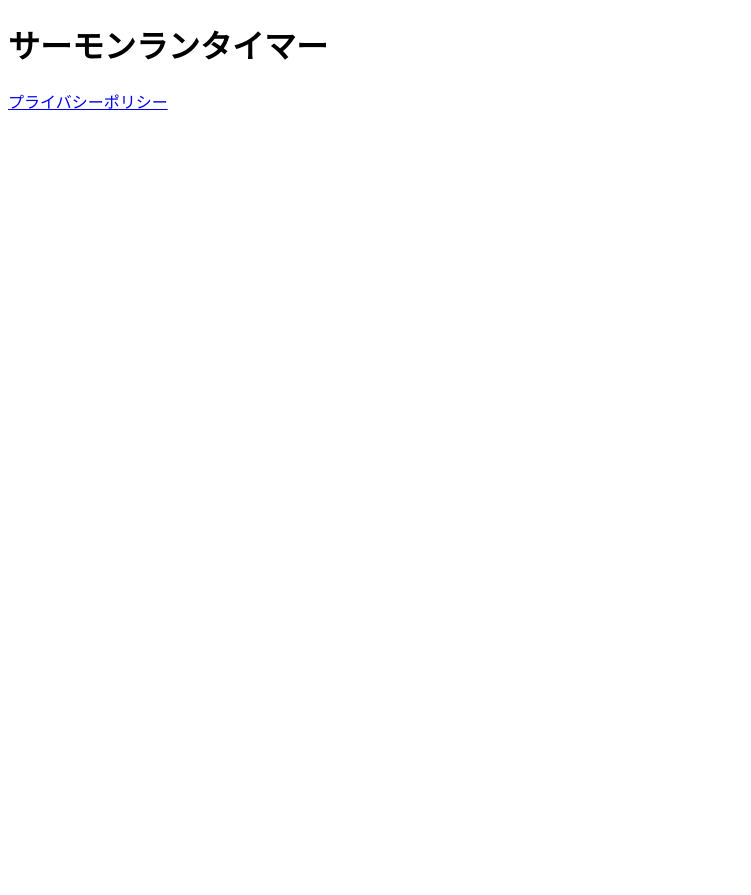
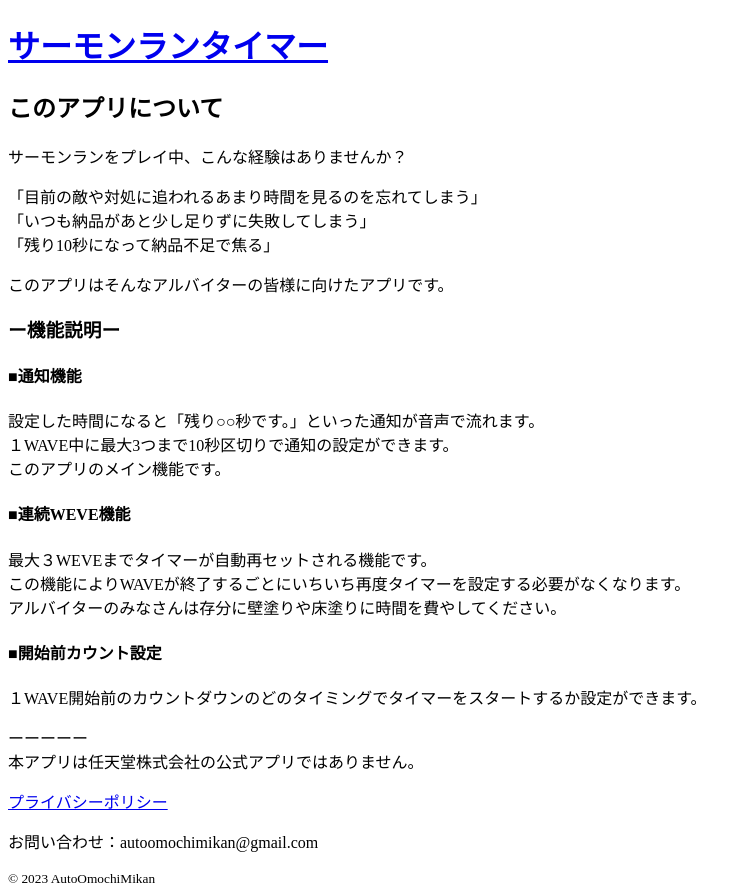
Before and after one commit to vvkv65885/SalmonRunTimerPage, a plain HTML site: page index.html in a window 1280 px wide. Shown: the whole page, without its empty margins (0-751 px from the left). Before the commit the page ends 800 px from the top, so only its background shows below. Drawn offline with Linux system fonts and the light colour scheme.

Commit message:
それなりにした

```diff
--- a/index.html
+++ b/index.html
@@ -7,7 +7,34 @@
     <title>サーモンランタイマー</title>
 </head>
 <body>
-<h1>サーモンランタイマー</h1>
-<a href="privacy_policy.html">プライバシーポリシー</a>
+<h1><a href="https://play.google.com/store/apps/details?id=com.autoomochimikan.salmonruntimer">サーモンランタイマー</a></h1>
+<h2>このアプリについて</h2>
+<p>サーモンランをプレイ中、こんな経験はありませんか？</p>
+
+<p>「目前の敵や対処に追われるあまり時間を見るのを忘れてしまう」<br>
+「いつも納品があと少し足りずに失敗してしまう」<br>
+「残り10秒になって納品不足で焦る」</p>
+
+<p>このアプリはそんなアルバイターの皆様に向けたアプリです。</p>
+
+<h3>ー機能説明ー</h3>
+<h4>■通知機能</h4>
+<p>設定した時間になると「残り○○秒です。」といった通知が音声で流れます。<br>
+１WAVE中に最大3つまで10秒区切りで通知の設定ができます。<br>
+このアプリのメイン機能です。</p>
+
+<h4>■連続WEVE機能</h4>
+<p>最大３WEVEまでタイマーが自動再セットされる機能です。<br>
+この機能によりWAVEが終了するごとにいちいち再度タイマーを設定する必要がなくなります。<br>
+アルバイターのみなさんは存分に壁塗りや床塗りに時間を費やしてください。</p>
+
+<h4>■開始前カウント設定</h4>
+<p>１WAVE開始前のカウントダウンのどのタイミングでタイマーをスタートするか設定ができます。</p>
+
+<p>ーーーーー<br>
+本アプリは任天堂株式会社の公式アプリではありません。</p>
+<p><a href="privacy_policy.html">プライバシーポリシー</a></p>
+<p>お問い合わせ：autoomochimikan@gmail.com</p>
+<small>© 2023 AutoOmochiMikan</small>
 </body>
 </html>
```
